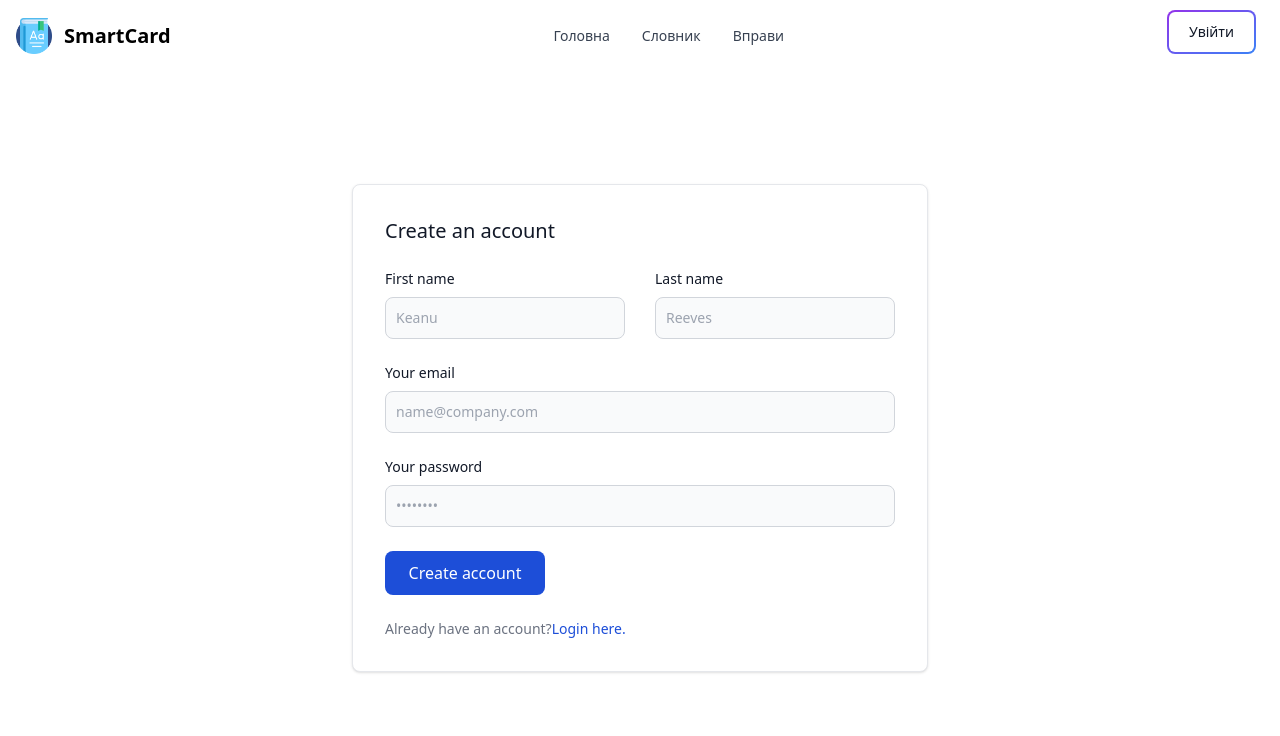
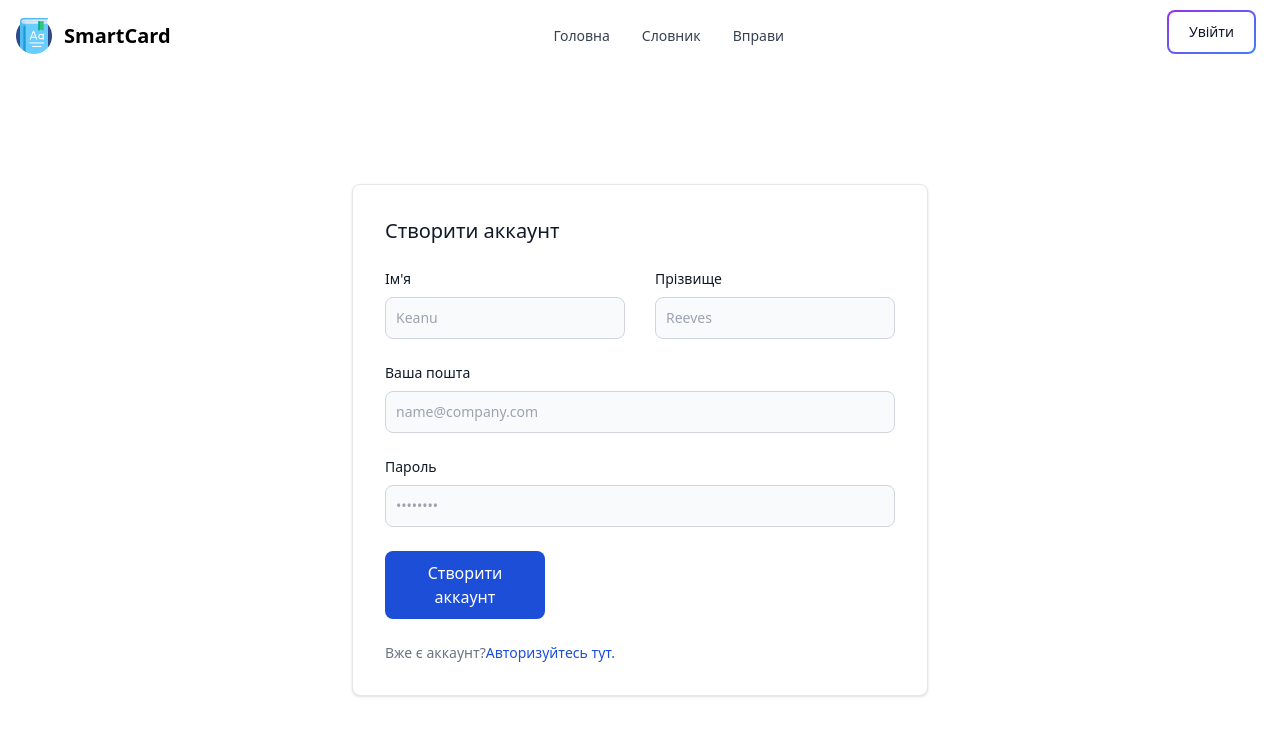
Before and after one commit to egnys/smartcard-frontend, a React (Create React App) app: page /register in a window 1280 px wide. Shown: the top 736 px of the page. Built offline with nearby package versions, Linux system fonts and the light colour scheme; no server answers.

Commit message:
localization

```diff
--- a/src/components/Authentication/Register.jsx
+++ b/src/components/Authentication/Register.jsx
@@ -33,10 +33,10 @@ const Register = () => {
         <div
             className="m-auto mt-28 max-w-xl p-4 bg-white border border-gray-200 rounded-lg shadow sm:p-6 md:p-8 dark:bg-gray-800 dark:border-gray-700">
             <form onSubmit={handleSubmit(onSubmit)} className="space-y-6" action="src/components#">
-                <h5 className="text-xl font-medium text-gray-900 dark:text-white">Create an account</h5>
+                <h5 className="text-xl font-medium text-gray-900 dark:text-white">Створити аккаунт</h5>
                 <div className="flex justify-between">
                     <div>
-                        <label htmlFor="text" className="block w-60 mb-2 text-sm font-medium text-gray-900 dark:text-white">First name</label>
+                        <label htmlFor="text" className="block w-60 mb-2 text-sm font-medium text-gray-900 dark:text-white">Ім'я</label>
                         <input
                             type="text"
                             name="name"
@@ -47,7 +47,7 @@ const Register = () => {
                             required/>
                     </div>
                     <div>
-                        <label htmlFor="text" className="block w-60 mb-2 text-sm font-medium text-gray-900 dark:text-white">Last name</label>
+                        <label htmlFor="text" className="block w-60 mb-2 text-sm font-medium text-gray-900 dark:text-white">Прізвище</label>
                         <input
                             type="text"
                             name="surname"
@@ -59,8 +59,7 @@ const Register = () => {
                     </div>
                 </div>
                 <div>
-                    <label htmlFor="email" className="block mb-2 text-sm font-medium text-gray-900 dark:text-white">Your
-                        email</label>
+                    <label htmlFor="email" className="block mb-2 text-sm font-medium text-gray-900 dark:text-white">Ваша пошта</label>
                     <input
                         type="email"
                         name="email"
@@ -71,8 +70,7 @@ const Register = () => {
                         required/>
                 </div>
                 <div>
-                    <label htmlFor="password" className="block mb-2 text-sm font-medium text-gray-900 dark:text-white">Your
-                        password</label>
+                    <label htmlFor="password" className="block mb-2 text-sm font-medium text-gray-900 dark:text-white">Пароль</label>
                     <input
                         type="password"
                         name="password"
@@ -102,12 +100,12 @@ const Register = () => {
                 {/*</div>*/}
                 <button type="submit"
                         className="w-40 text-white bg-blue-700 hover:bg-blue-800 focus:ring-4 focus:outline-none focus:ring-blue-300 font-medium rounded-lg text-base px-5 py-2.5 text-center dark:bg-blue-600 dark:hover:bg-blue-700 dark:focus:ring-blue-800">
-                    Create account
+                    Створити аккаунт
                 </button>
                 <div className="text-sm font-medium text-gray-500 dark:text-gray-300">
-                    Already have an account?
+                    Вже є аккаунт?
                     <Link to='/signin' className="text-blue-700 hover:underline dark:text-blue-500">
-                        Login here.
+                        Авторизуйтесь тут.
                     </Link>
                 </div>
             </form>
--- a/src/components/Authentication/ResetPass.jsx
+++ b/src/components/Authentication/ResetPass.jsx
@@ -6,22 +6,21 @@ const ResetPass = () => {
         <div
             className="m-auto mt-28 max-w-sm p-4 bg-white border border-gray-200 rounded-lg shadow sm:p-6 md:p-8 dark:bg-gray-800 dark:border-gray-700">
             <form className="space-y-6" action="src/components#">
-                <h5 className="text-xl font-medium text-gray-900 dark:text-white">Forgot your password?</h5>
-                <p>Type in your email in the field below and we will send you a code to reset your password.</p>
+                <h5 className="text-xl font-medium text-gray-900 dark:text-white">Забули свій пароль?</h5>
+                <p>Введіть свою електронну адресу в поле нижче, і ми надішлемо вам код для зміни пароля.</p>
                 <div>
-                    <label htmlFor="email" className="block mb-2 text-sm font-medium text-gray-900 dark:text-white">Your
-                        email</label>
+                    <label htmlFor="email" className="block mb-2 text-sm font-medium text-gray-900 dark:text-white">Ваша пошта</label>
                     <input type="email" name="email" id="email"
                            className="bg-gray-50 border border-gray-300 text-gray-900 text-sm rounded-lg focus:ring-blue-500 focus:border-blue-500 block w-full p-2.5 dark:bg-gray-600 dark:border-gray-500 dark:placeholder-gray-400 dark:text-white"
                            placeholder="name@company.com" required/>
                 </div>
                 <button type="submit"
                         className="w-40 text-white bg-blue-700 hover:bg-blue-800 focus:ring-4 focus:outline-none focus:ring-blue-300 font-medium rounded-lg text-base px-5 py-2.5 text-center dark:bg-blue-600 dark:hover:bg-blue-700 dark:focus:ring-blue-800">
-                    Send code
+                    Відправити код
                 </button>
                 <div className="text-sm font-medium text-gray-500 dark:text-gray-300">
                     <Link to='/register'>
-                        <p className="text-right text-blue-700 hover:underline dark:text-blue-500">Back to Login</p>
+                        <p className="text-right text-blue-700 hover:underline dark:text-blue-500">Назад до авторизації</p>
                     </Link>
                 </div>
             </form>
--- a/src/components/Authentication/SignIn.jsx
+++ b/src/components/Authentication/SignIn.jsx
@@ -37,10 +37,9 @@ const SignIn = () => {
                 onSubmit={handleSubmit(onSubmit)}
                 className="space-y-6"
                 action="src/components#">
-                <h5 className="text-xl font-medium text-gray-900 dark:text-white">Sign in to our platform</h5>
+                <h5 className="text-xl font-medium text-gray-900 dark:text-white">Створи аккаунт SmartCard</h5>
                 <div>
-                    <label htmlFor="email" className="block mb-2 text-sm font-medium text-gray-900 dark:text-white">Your
-                        email</label>
+                    <label htmlFor="email" className="block mb-2 text-sm font-medium text-gray-900 dark:text-white">Ваша пошта</label>
                     <input type="email" name="email" id="email"
                            className="bg-gray-50 border border-gray-300 text-gray-900 text-sm rounded-lg focus:ring-blue-500 focus:border-blue-500 block w-full p-2.5 dark:bg-gray-600 dark:border-gray-500 dark:placeholder-gray-400 dark:text-white"
                            placeholder="name@company.com" required
@@ -49,7 +48,7 @@ const SignIn = () => {
                 </div>
                 <div>
                     <label htmlFor="password" className="block mb-2 text-sm font-medium text-gray-900 dark:text-white">
-                        Your password
+                        Ваш пароль
                     </label>
                     <input type="password" name="password" id="password" placeholder="••••••••"
                            className="bg-gray-50 border border-gray-300 text-gray-900 text-sm rounded-lg focus:ring-blue-500 focus:border-blue-500 block w-full p-2.5 dark:bg-gray-600 dark:border-gray-500 dark:placeholder-gray-400 dark:text-white"
@@ -65,21 +64,21 @@ const SignIn = () => {
                                    />
                         </div>
                         <label htmlFor="remember" className="ml-2 text-sm font-medium text-gray-900 dark:text-gray-300">
-                            Remember me
+                            Запам'ятати мене
                         </label>
                     </div>
                     <Link to='/lostpassword' className="ml-auto text-sm text-blue-700 hover:underline dark:text-blue-500">
-                        Lost Password?
+                        Забули пароль?
                     </Link>
                 </div>
                 <button type="submit"
-                        className="w-full text-white bg-blue-700 hover:bg-blue-800 focus:ring-4 focus:outline-none focus:ring-blue-300 font-medium rounded-lg text-sm px-5 py-2.5 text-center dark:bg-blue-600 dark:hover:bg-blue-700 dark:focus:ring-blue-800">Login
-                    to your account
+                        className="w-full text-white bg-blue-700 hover:bg-blue-800 focus:ring-4 focus:outline-none focus:ring-blue-300 font-medium rounded-lg text-sm px-5 py-2.5 text-center dark:bg-blue-600 dark:hover:bg-blue-700 dark:focus:ring-blue-800">
+                    Login to your account
                 </button>
                 <div className="text-sm font-medium text-gray-500 dark:text-gray-300">
-                    Not registered?
+                    Ще не зареєстровані?
                     <Link to='/register' className="text-blue-700 hover:underline dark:text-blue-500">
-                        Create account
+                        Створити аккаунт
                     </Link>
                 </div>
             </form>
```
